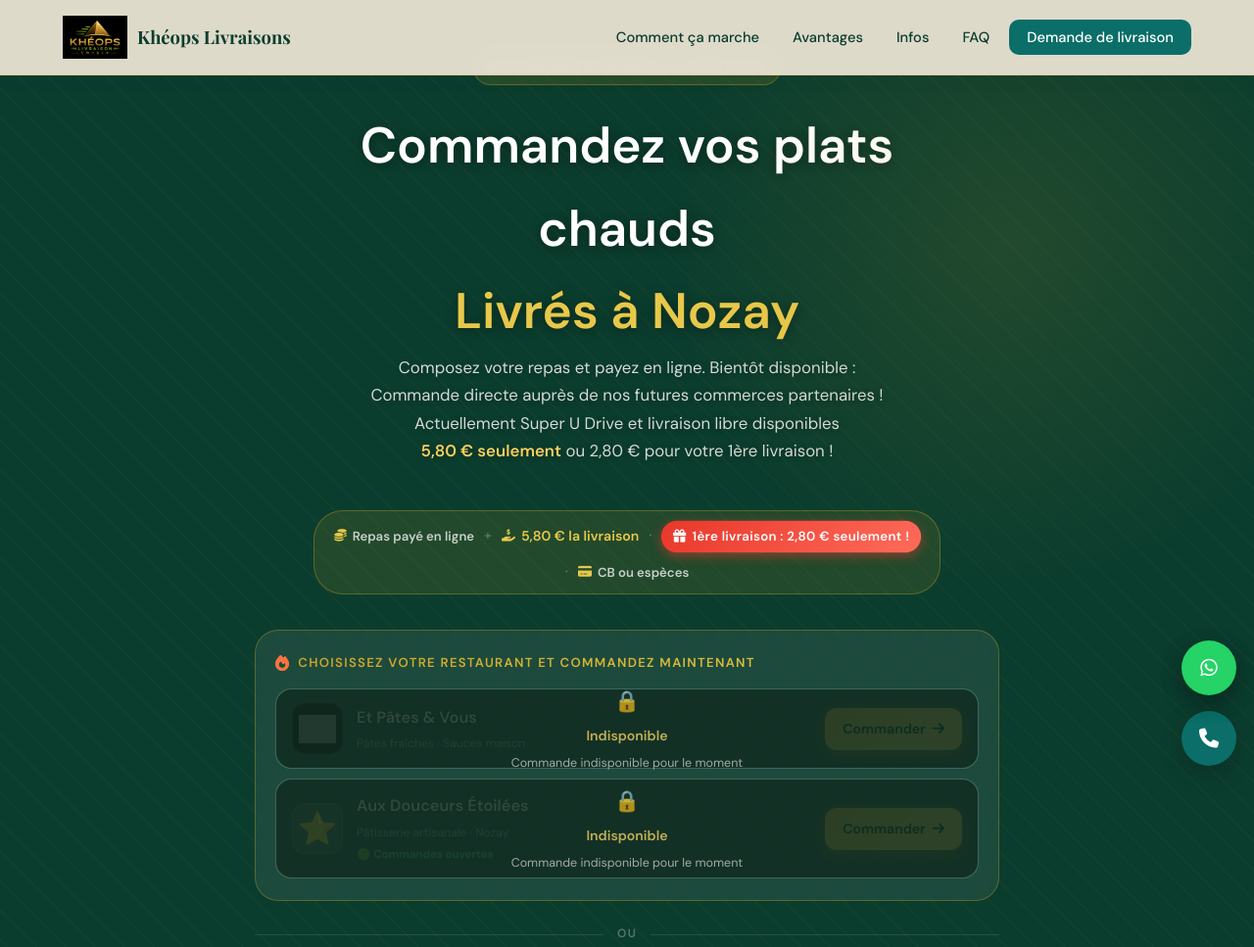
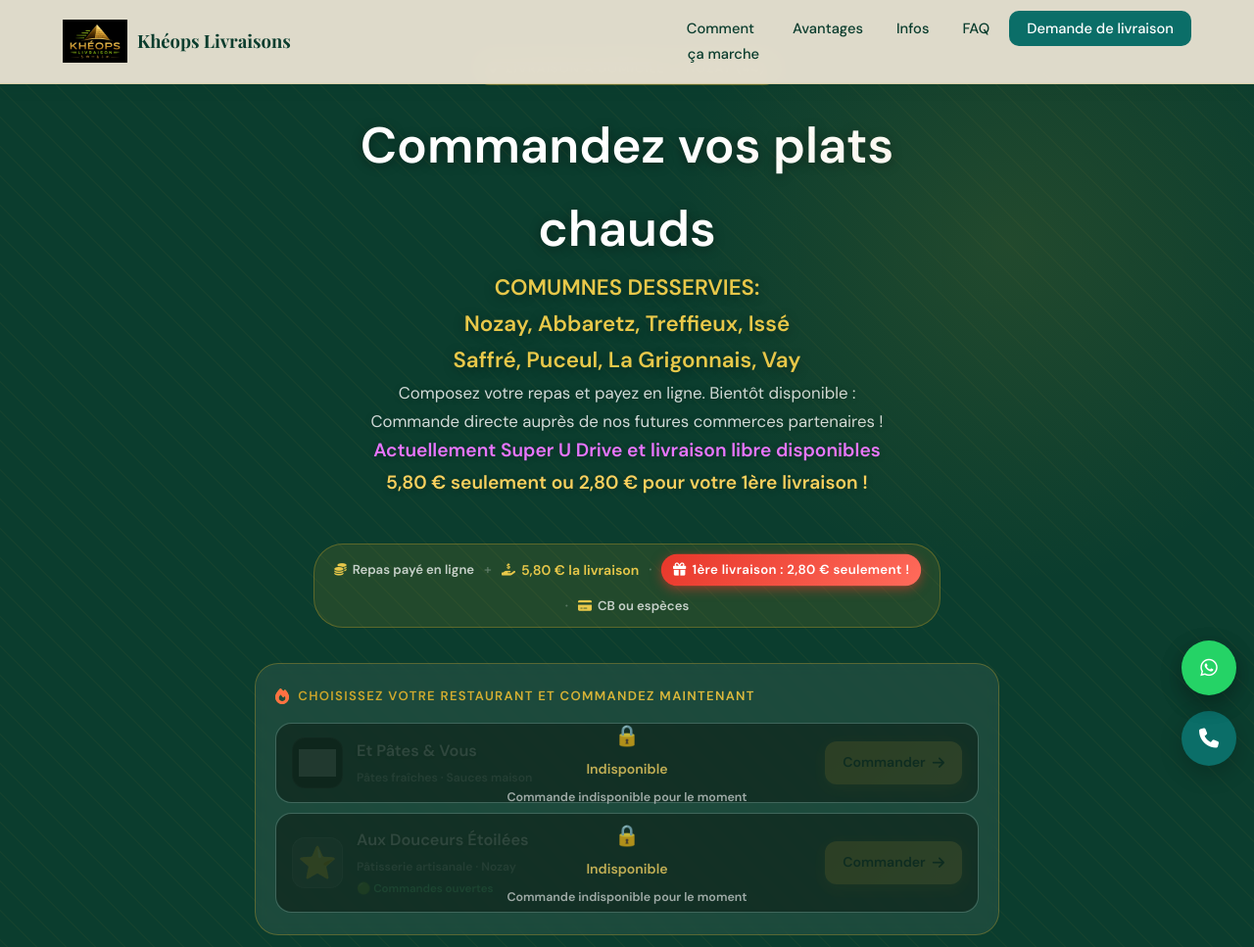
Before and after one commit to Alain44170/kehops-livraisons, a website: page index.html in a window 1280 px wide. Shown: the top 967 px of the page at 98% size. Drawn offline with nearby package versions, Linux system fonts and the light colour scheme; grey boxes are pictures that could not be loaded.

Commit message:
mise à jour site fonctionnel 05-06-2026 23:22

```diff
--- a/index.html
+++ b/index.html
@@ -228,7 +228,7 @@
       </a>
       <button class="nav-toggle" aria-label="Ouvrir le menu"><i class="fa fa-bars"></i></button>
       <ul class="nav-links">
-        <li><a href="#how">Comment ça marche</a></li>
+        <li><a href="#how">Comment <br> &nbsp; &nbsp; ça marche</a></li>
         <li><a href="#advantages">Avantages</a></li>
         <li><a href="#info">Infos</a></li>
         <li><a href="#faq">FAQ</a></li>
@@ -250,12 +250,12 @@
         </div>
         <h1 style="white-space:nowrap;">
           Commandez vos plats chauds
-          <span class="accent" style="display:block;color:#e8c84a;white-space:normal;">Livrés à Nozay</span>
+          <span class="accent" style="display:block;font-size: 1.4rem; color:#ffe596;white-space:normal;">COMUMNES DESSERVIES: <br> Nozay, Abbaretz, Treffieux, Issé <br> Saffré, Puceul, La Grigonnais, Vay </span>
         </h1>
         <p class="hero-lead" style="text-align:center;margin-left:auto;margin-right:auto;">
           Composez votre repas et payez en ligne. Bientôt disponible : <br> Commande directe auprès de nos futures commerces partenaires !
-          <br> Actuellement Super U Drive et livraison libre disponibles <br> <strong style="color:#f9d05e;">5,80 € seulement</strong> ou 2,80 € pour votre 1ère livraison !
-        </p>
+          <br> <strong style="color:#e875ff; font-size: 1.2rem;">Actuellement Super U Drive et livraison libre disponibles <br> <strong style="color:#f9d05e;">5,80 € seulement ou 2,80 € pour votre 1ère livraison !
+        </strong> </p>
         <div class="hero-payment-info">
           <span class="hpi-item"><i class="fa fa-coins"></i> Repas payé en ligne</span>
           <span class="hpi-sep">+</span>
```
